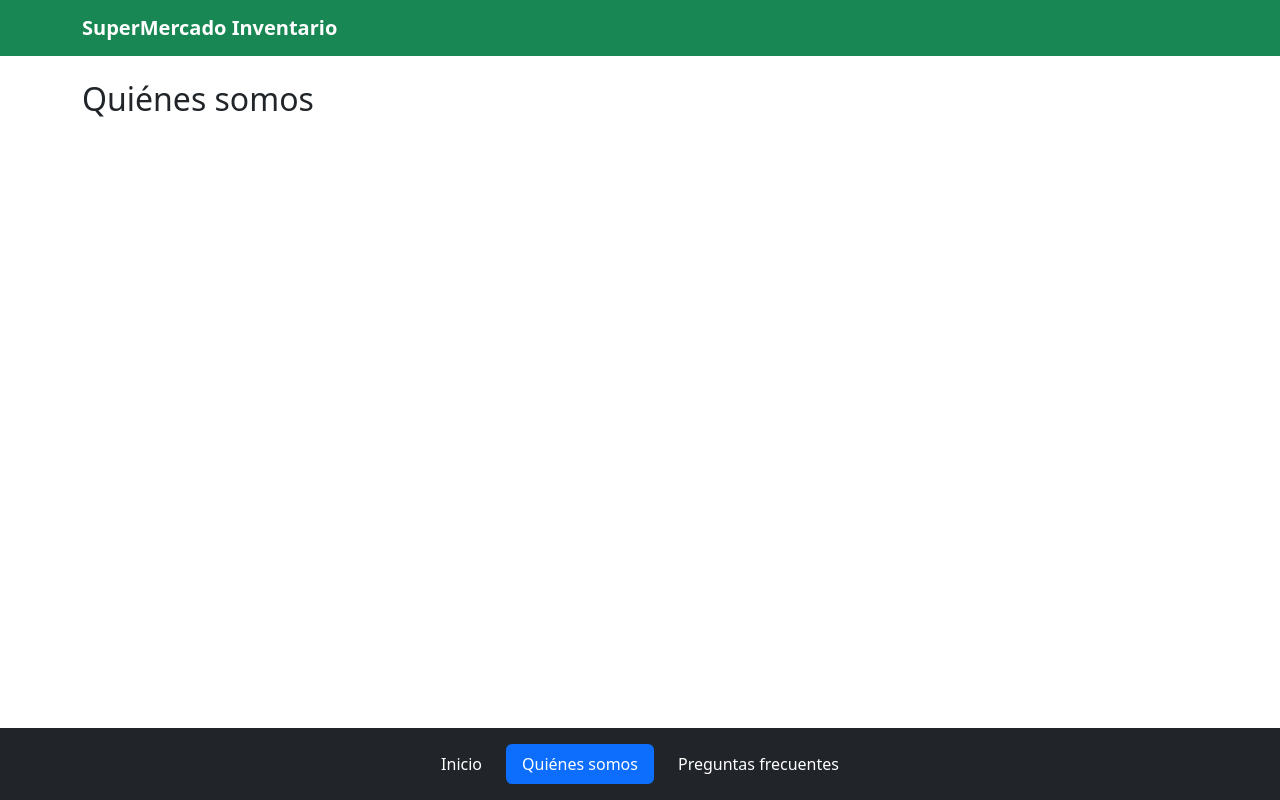
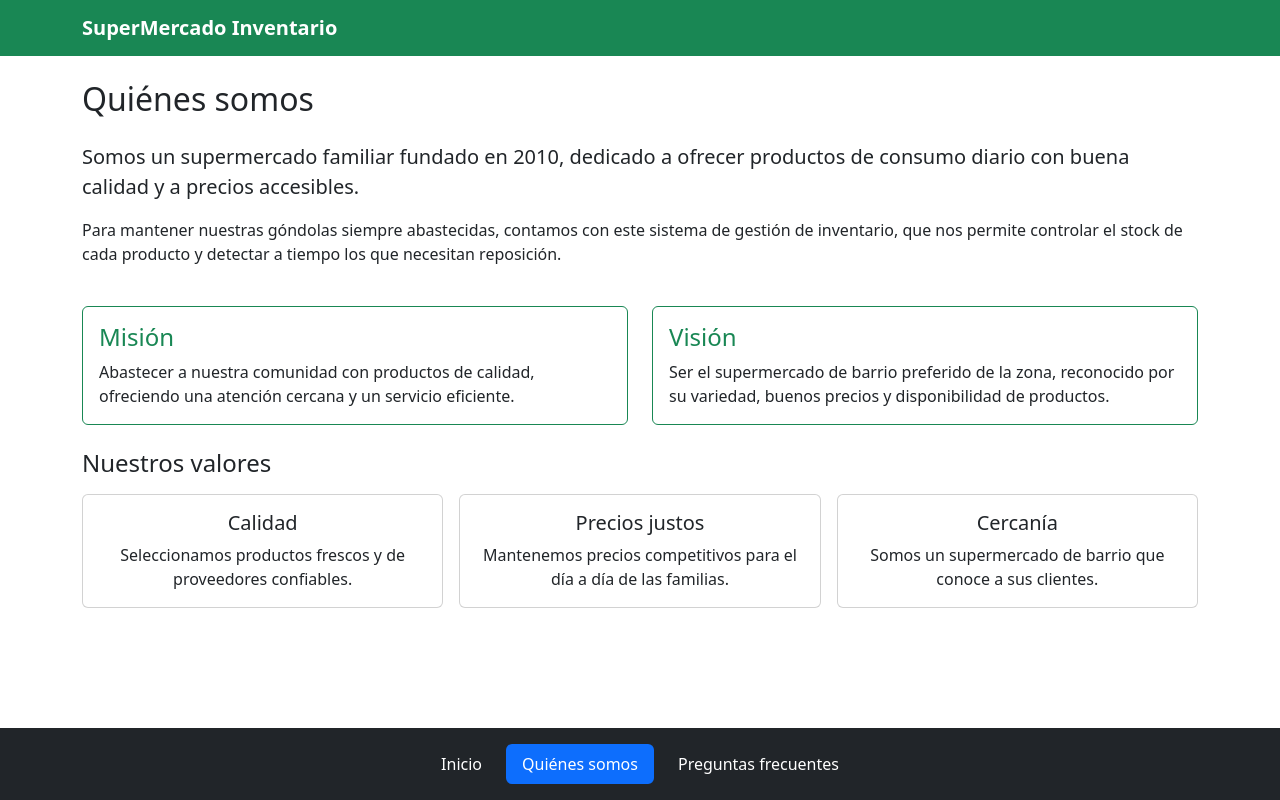
Before and after one commit to m-vargas-h/supermercado-miguel-vargas-pfy2202, a React (Vite) app: page /quienes-somos in a window 1280 px wide. Built offline with nearby package versions, Linux system fonts and the light colour scheme.

Commit message:
Agrega contenido de Quiénes somos y Preguntas frecuentes

```diff
--- a/src/components/pages/PreguntasFrecuentes.jsx
+++ b/src/components/pages/PreguntasFrecuentes.jsx
@@ -1,7 +1,56 @@
 function PreguntasFrecuentes() {
+    const preguntas = [
+        {
+            pregunta: "¿Qué información muestra el inventario?",
+            respuesta: "El inventario muestra cada producto con su categoría, precio, stock actual y estado de disponibilidad."
+        },
+        {
+            pregunta: "¿Qué significa \"Stock bajo\"?",
+            respuesta: "Indica que el producto tiene menos de 10 unidades disponibles y debe considerarse para reposición."
+        },
+        {
+            pregunta: "¿Cómo filtro los productos por categoría?",
+            respuesta: "En la página de inicio, usa el selector \"Filtrar por categoría\" sobre la tabla para ver solo los productos de una categoría."
+        },
+        {
+            pregunta: "¿Cómo veo el detalle de un producto?",
+            respuesta: "Haz clic en el botón \"Ver detalle\" de la fila del producto. Se abrirá una página con toda su información."
+        },
+        {
+            pregunta: "¿Qué hago si un producto aparece sin stock?",
+            respuesta: "Debes informar al encargado de bodega para gestionar la reposición con el proveedor correspondiente."
+        }
+    ]
+
     return (
         <main className="container py-4">
-            <h2>Preguntas frecuentes</h2>
+            <h2 className="mb-4">Preguntas frecuentes</h2>
+
+            <div className="accordion" id="acordeon-faq">
+                {preguntas.map((item, i) => (
+                    <div className="accordion-item" key={i}>
+                        <h3 className="accordion-header">
+                            <button
+                                className={"accordion-button" + (i === 0 ? "" : " collapsed")}
+                                type="button"
+                                data-bs-toggle="collapse"
+                                data-bs-target={"#faq-" + i}
+                                aria-expanded={i === 0}
+                                aria-controls={"faq-" + i}
+                            >
+                                {item.pregunta}
+                            </button>
+                        </h3>
+                        <div
+                            id={"faq-" + i}
+                            className={"accordion-collapse collapse" + (i === 0 ? " show" : "")}
+                            data-bs-parent="#acordeon-faq"
+                        >
+                            <div className="accordion-body">{item.respuesta}</div>
+                        </div>
+                    </div>
+                ))}
+            </div>
         </main>
     )
 }
--- a/src/components/pages/QuienesSomos.jsx
+++ b/src/components/pages/QuienesSomos.jsx
@@ -1,7 +1,62 @@
 function QuienesSomos() {
+    const valores = [
+        { titulo: "Calidad", texto: "Seleccionamos productos frescos y de proveedores confiables." },
+        { titulo: "Precios justos", texto: "Mantenemos precios competitivos para el día a día de las familias." },
+        { titulo: "Cercanía", texto: "Somos un supermercado de barrio que conoce a sus clientes." }
+    ]
+
     return (
         <main className="container py-4">
-            <h2>Quiénes somos</h2>
+            <h2 className="mb-4">Quiénes somos</h2>
+
+            <p className="lead">
+                Somos un supermercado familiar fundado en 2010, dedicado a ofrecer productos
+                de consumo diario con buena calidad y a precios accesibles.
+            </p>
+            <p>
+                Para mantener nuestras góndolas siempre abastecidas, contamos con este sistema
+                de gestión de inventario, que nos permite controlar el stock de cada producto
+                y detectar a tiempo los que necesitan reposición.
+            </p>
+
+            <div className="row g-4 my-3">
+                <div className="col-md-6">
+                    <div className="card h-100 border-success">
+                        <div className="card-body">
+                            <h4 className="card-title text-success">Misión</h4>
+                            <p className="card-text">
+                                Abastecer a nuestra comunidad con productos de calidad, ofreciendo
+                                una atención cercana y un servicio eficiente.
+                            </p>
+                        </div>
+                    </div>
+                </div>
+                <div className="col-md-6">
+                    <div className="card h-100 border-success">
+                        <div className="card-body">
+                            <h4 className="card-title text-success">Visión</h4>
+                            <p className="card-text">
+                                Ser el supermercado de barrio preferido de la zona, reconocido por
+                                su variedad, buenos precios y disponibilidad de productos.
+                            </p>
+                        </div>
+                    </div>
+                </div>
+            </div>
+
+            <h4 className="mt-4 mb-3">Nuestros valores</h4>
+            <div className="row g-3">
+                {valores.map(valor => (
+                    <div className="col-md-4" key={valor.titulo}>
+                        <div className="card h-100 text-center">
+                            <div className="card-body">
+                                <h5 className="card-title">{valor.titulo}</h5>
+                                <p className="card-text">{valor.texto}</p>
+                            </div>
+                        </div>
+                    </div>
+                ))}
+            </div>
         </main>
     )
 }
```
